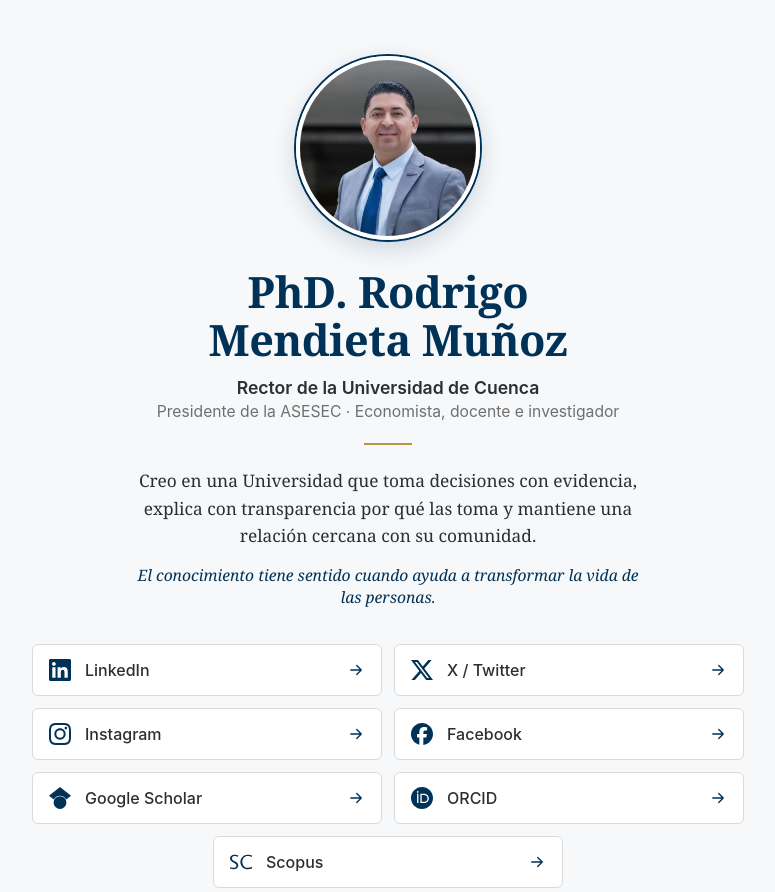
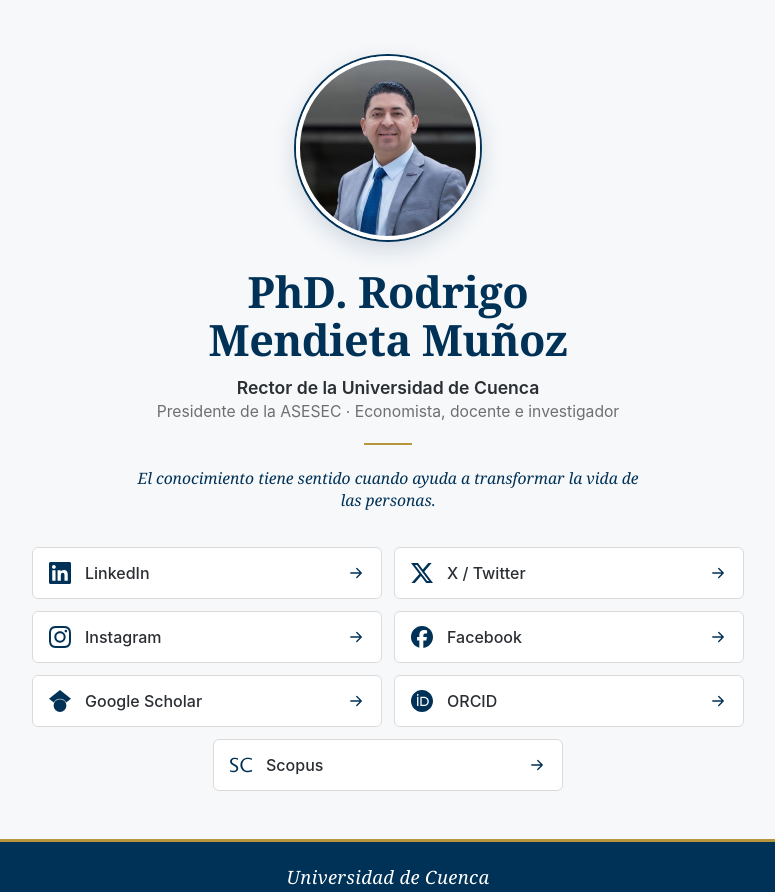
Before and after one commit to MichelleLuzA/ucuenca-sabe, a plain HTML site: page rector/index.html in a window 1280 px wide. Shown: the top 892 px of the page, without its empty margins (252-1027 px from the left). Drawn offline with Linux system fonts and the light colour scheme.

Commit message:
elimnacion de excedentes

```diff
--- a/rector/index.html
+++ b/rector/index.html
@@ -41,7 +41,6 @@ footer p{margin-top:8px;font-size:.78rem;color:#C9D6E2}
   <p class="cargo">Rector de la Universidad de Cuenca</p>
   <p class="sub">Presidente de la ASESEC · Economista, docente e investigador</p>
   <div class="linea" role="presentation"></div>
-  <p class="pos">Creo en una Universidad que toma decisiones con evidencia, explica con transparencia por qué las toma y mantiene una relación cercana con su comunidad.</p>
   <p class="lema">El conocimiento tiene sentido cuando ayuda a transformar la vida de las personas.</p>
   <nav class="redes" aria-label="Redes y perfiles">
       <a class="btn" href="https://www.linkedin.com/in/rodrigo-mendieta-mu%C3%B1oz-36a9451a/" target="_blank" rel="noopener noreferrer" aria-label="LinkedIn (se abre en una pestaña nueva)">
```
